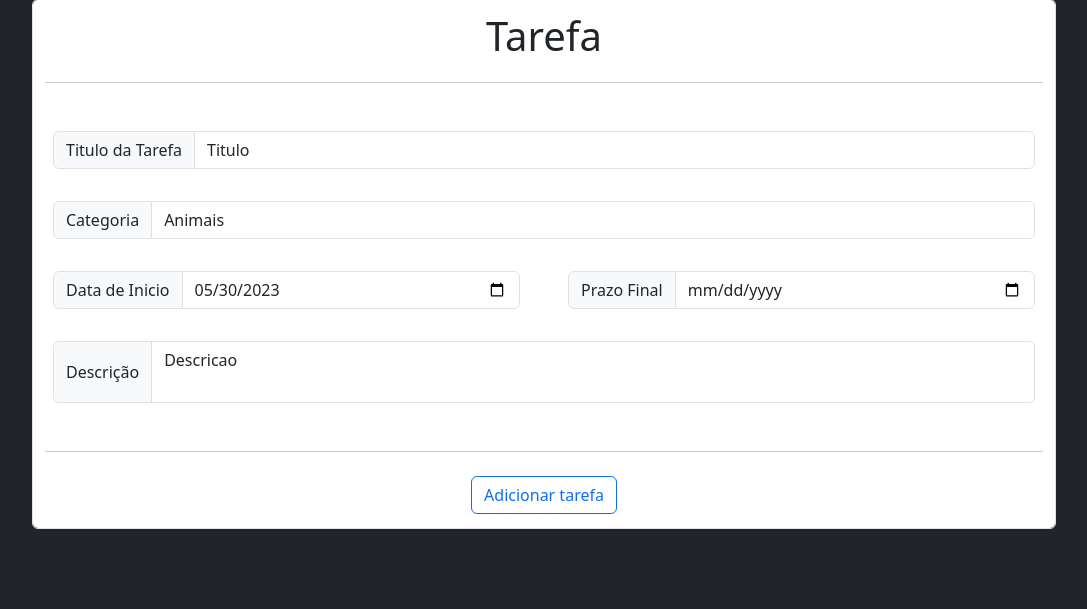
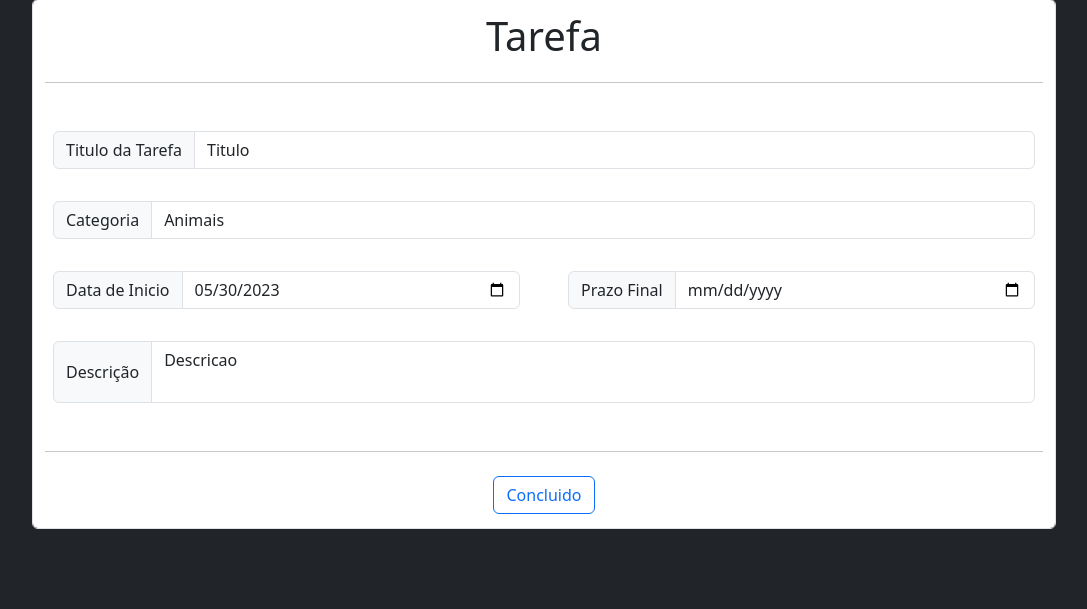
Before and after one commit to MiguelMelo-1/projeto_sw, a Flask app: page /update_task/1 in a window 1280 px wide. Shown: the part 191-800 px from the top of the page, without its empty margins (96-1183 px from the left). Run offline with Flask 3, Linux system fonts and the light colour scheme; data comes from the database, SQL or seed files in the repository; both versions use the stored data as it was after the commit; some libraries are stand-ins or nearby versions; some web fonts are replaced.

Commit message:
MiguelMelo

```diff
--- a/project/templates/tarefas.html
+++ b/project/templates/tarefas.html
@@ -58,9 +58,12 @@
                                 {% endif %}
                             </td>
                             <td  style="right: 0%;">
+                                {% if task.state == False %}
                                 <a href="{{ url_for('task_done', task_id=task.id) }}" class="flex btn btn-success" style="margin-right: 10px;">
                                     <i class="fa-solid fa-check" style="margin-right: 5px;"></i>Concluído
                                 </a>
+                                {%else%}
+                                {%endif%}
                                 <a href="{{ url_for('update_task', task_id=task.id) }}" class="flex btn btn-info" style="margin-right: 10px;">
                                     <i class="fa-solid fa-pen" style="margin-right: 5px;"></i>Editar
                                 </a>
--- a/project/templates/update_tarefas.html
+++ b/project/templates/update_tarefas.html
@@ -42,7 +42,7 @@
                 </div>
                 <hr>
                 <div class="text-center">
-                    <input type="submit" value="Adicionar tarefa" class="btn btn-outline-primary m-2">
+                    <input type="submit" value="Concluido" class="btn btn-outline-primary m-2">
                 </div>
             </fieldset>
         </form>
```
Also changed, not shown: instance/todos.db.
